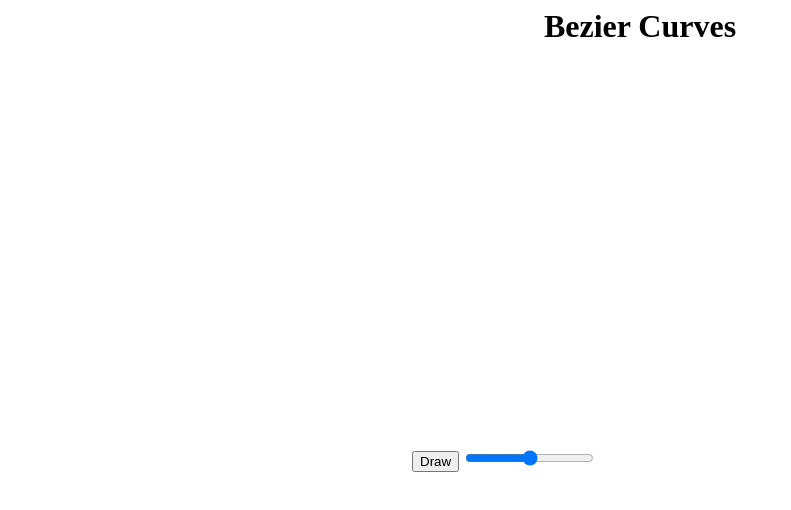
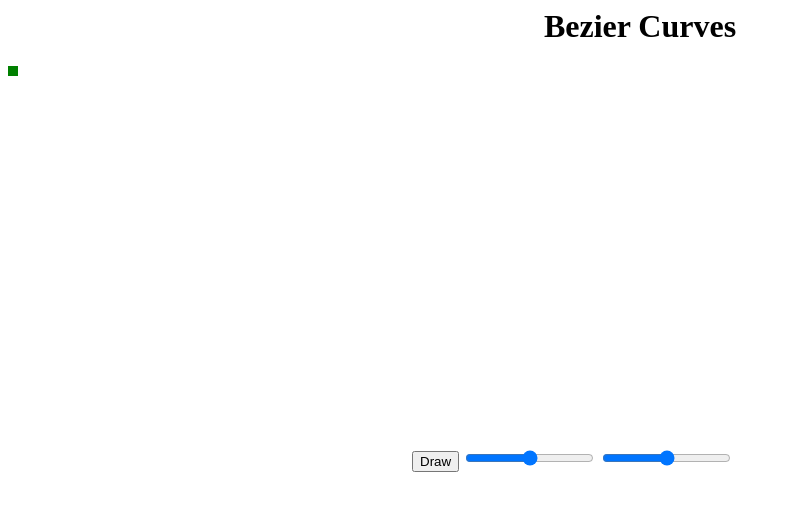
Before and after one commit to voidsf/bezier-curves, a plain HTML site: page index.html in a window 1280 px wide. Both pictures are taken after a click on the button "Draw". Shown: the whole page, without its empty margins (0-791 px from the left). Drawn offline with Linux system fonts and the light colour scheme.

Commit message:
wow, it draws offseted squares nowgit status

```diff
--- a/index.html
+++ b/index.html
@@ -8,6 +8,8 @@
     <canvas id="canvas" width="400" height="400"></canvas>
     <button onclick="pressed()">Draw</button>
 
-    <input type="range" id="x1" min="0" max="400">
+    <input type="range" id="x1" min="0" max="400" onchange="x1change(this.value)">
+    <input type="range" id="x2" min="0" max="400">
+
   </body>
 </html>
--- a/index.js
+++ b/index.js
@@ -1,7 +1,38 @@
-const canvas = document.getElementById('canvas');
-const ctx = canvas.getContext('2d');
+
+var pointerX=-1;
+var pointerY=-1;
+var running = false;
+var canvas;
+var ctx;
 
 function pressed(){
+  if (!running){
+    canvas = document.getElementById('canvas');
+    ctx = canvas.getContext('2d');
+    running = true;
+  }
   alert("doing something");
 
+
+
+
 }
+
+function x1change(val){
+  pressed();
+}
+
+document.onmousemove = function(event){
+  pointerX = event.pageX;
+  pointerY = event.pageY;
+}
+setInterval(pointerCheck, 50);
+function pointerCheck(){
+  console.log("Cursor at" + pointerX +" "+ pointerY);
+  if (running) {
+    ctx.beginPath();
+    ctx.rect(pointerX, pointerY, 10,10);
+    ctx.fillStyle = 'green';
+    ctx.fill();
+  }
+}
```
